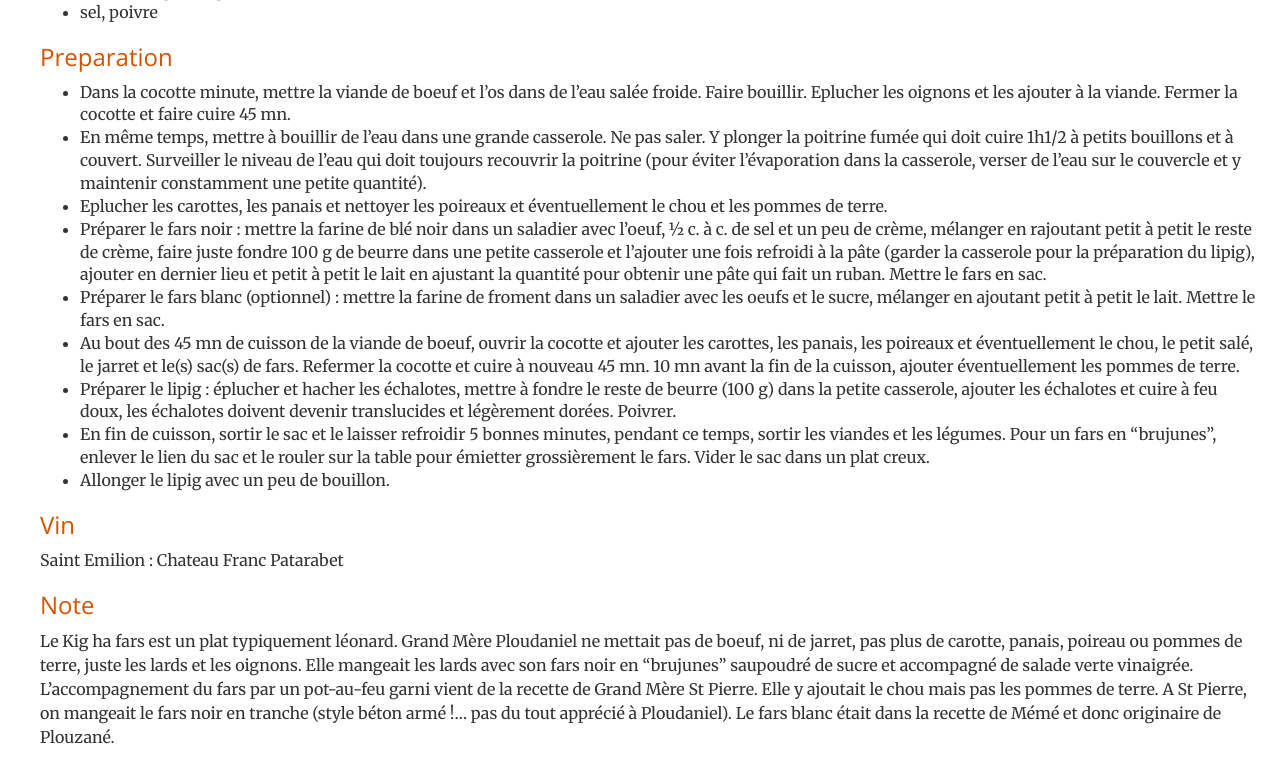
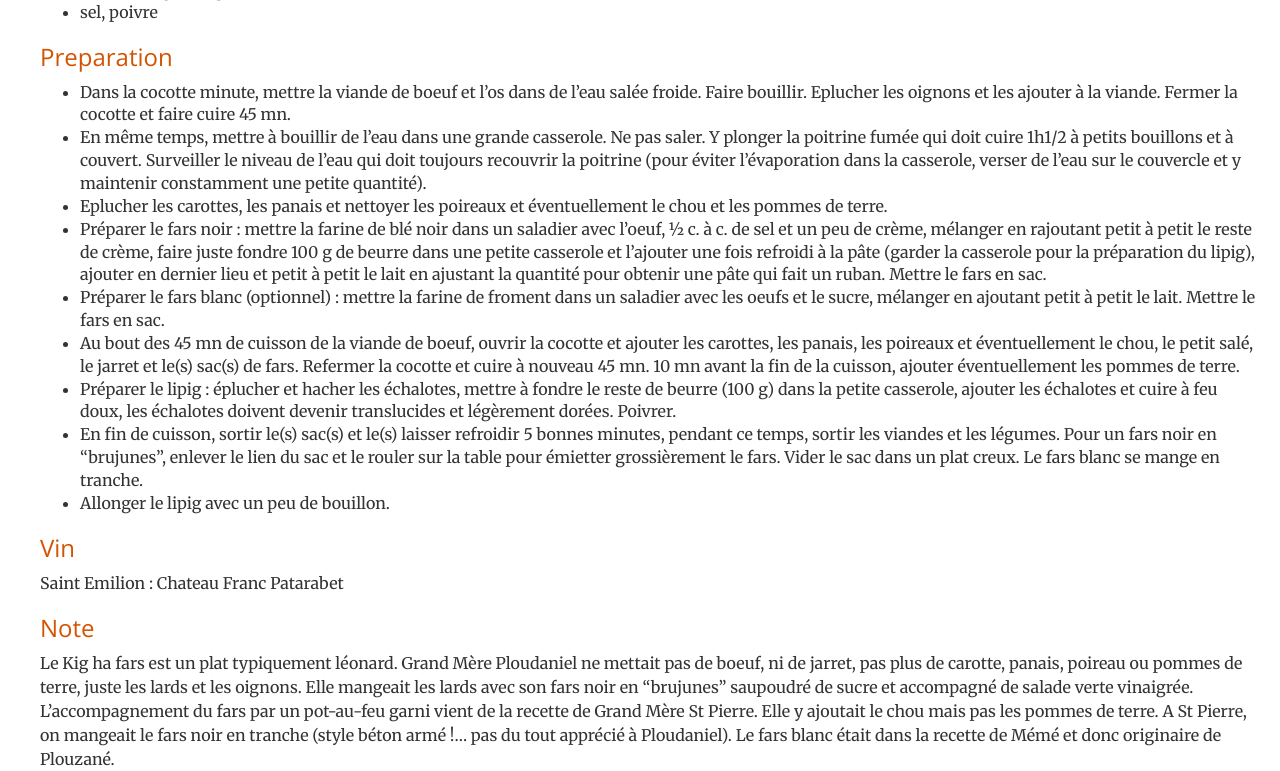
Before and after one commit to brignogan/brignogan.github.io, a Jekyll site: the page built from _posts/2018-05-09-kigafarz.md, in a window 1280 px wide and 900 px high, scrolled down 1695 px, cut to the strip 129-900 px from the top of the window. Built offline with Jekyll 4.4.1, drawn with Linux system fonts in a browser that asks for light colours; before the commit the page ends 2573 px from its top, so only the background shows below that.

Commit message:
correction de kighafars
corrections

```diff
--- a/_posts/2018-05-09-kigafarz.md
+++ b/_posts/2018-05-09-kigafarz.md
@@ -35,7 +35,7 @@ Cette recette est une synthèse de celle de Grand-Mère Ploudaniel et de celle d
 * Préparer le fars blanc (optionnel) : mettre la farine de froment dans un saladier avec les oeufs et le sucre, mélanger en ajoutant petit à petit le lait. Mettre le fars en sac.
 * Au bout des 45 mn de cuisson de la viande de boeuf, ouvrir la cocotte et ajouter les carottes, les panais, les poireaux et éventuellement le chou, le petit salé, le jarret et le(s) sac(s) de fars. Refermer la cocotte et cuire à nouveau 45 mn. 10 mn avant la fin de la cuisson, ajouter éventuellement les pommes de terre.
 * Préparer le lipig : éplucher et hacher les échalotes, mettre à fondre le reste de beurre (100 g) dans la petite casserole, ajouter les échalotes et cuire à feu doux, les échalotes doivent devenir translucides et légèrement dorées. Poivrer.
-* En fin de cuisson, sortir le sac et le laisser refroidir 5 bonnes minutes, pendant ce temps, sortir les viandes et les légumes. Pour un fars en "brujunes", enlever le lien du sac et le rouler sur la table pour émietter grossièrement le fars. Vider le sac dans un plat creux.
+* En fin de cuisson, sortir le(s) sac(s) et le(s) laisser refroidir 5 bonnes minutes, pendant ce temps, sortir les viandes et les légumes. Pour un fars noir en "brujunes", enlever le lien du sac et le rouler sur la table pour émietter grossièrement le fars. Vider le sac dans un plat creux. Le fars blanc se mange en tranche.
 * Allonger le lipig avec un peu de bouillon.
 
 ### Vin
```
